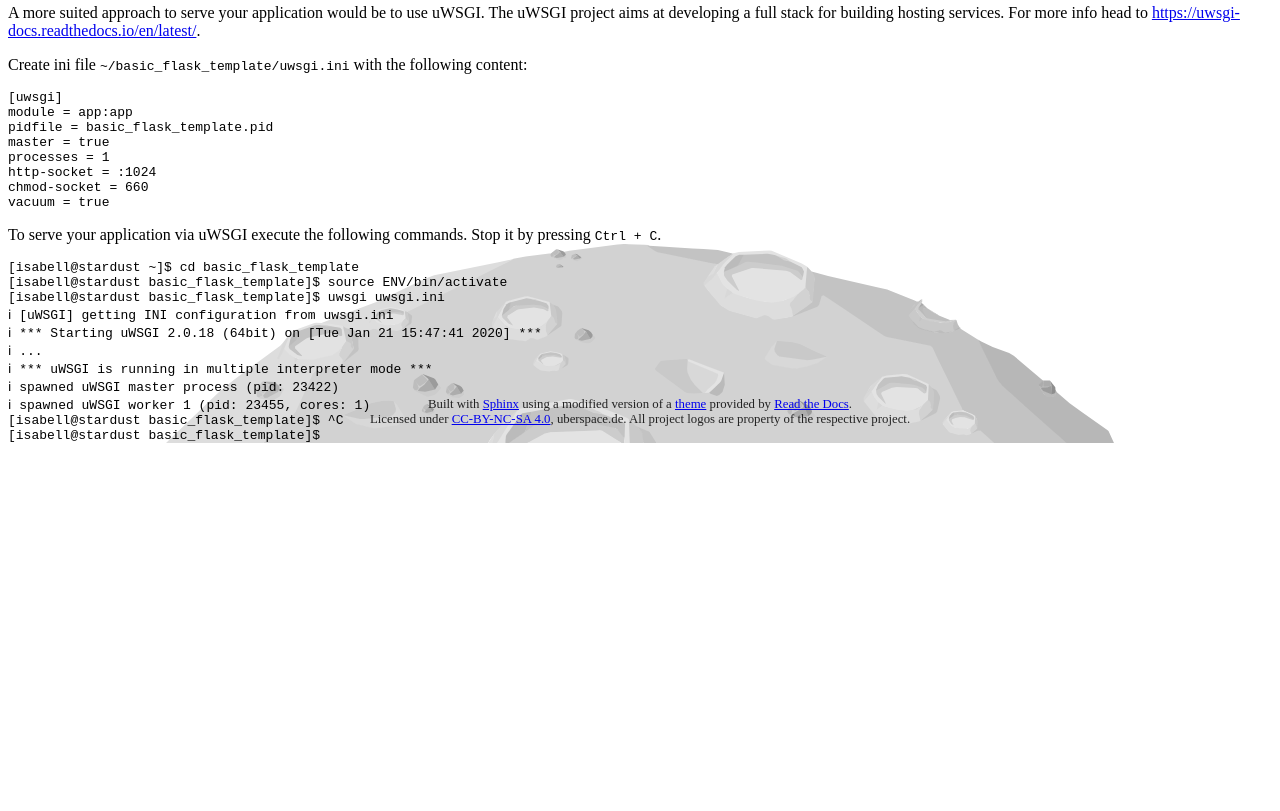
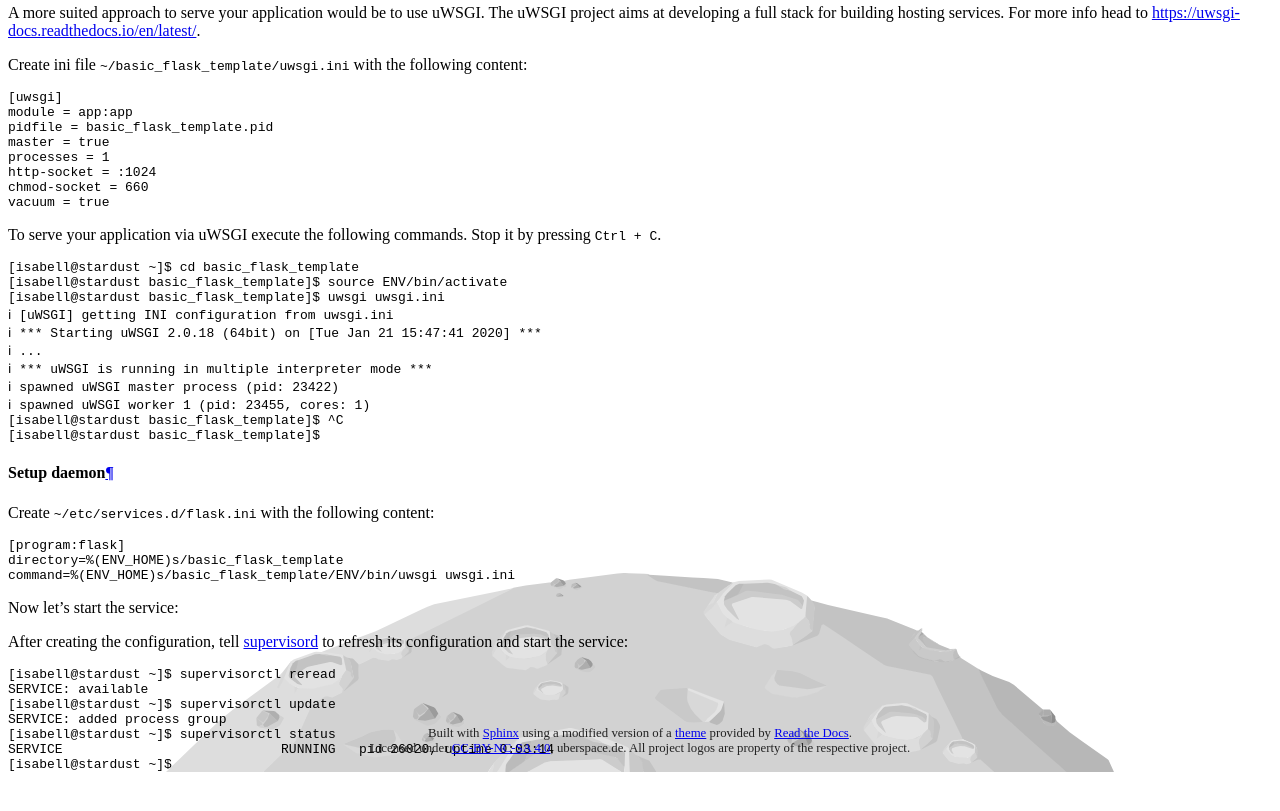
Before and after one commit to Uberspace/lab, a Sphinx documentation site: the page built from source/guide_flask.rst, in a window 1280 px wide and 900 px high, scrolled down 4689 px. Shown: the top 811 px of the window. Built offline with Sphinx 7.4.7 and the Read the Docs theme 2.0.0, drawn with Linux system fonts in a browser that asks for light colours; before the commit the page ends 5260 px from its top, so only the background shows below that.

Commit message:
[flask] add supervisord setup

```diff
--- a/source/guide_flask.rst
+++ b/source/guide_flask.rst
@@ -192,3 +192,18 @@ To serve your application via uWSGI execute the following commands. Stop it by p
   ℹ spawned uWSGI worker 1 (pid: 23455, cores: 1)
   [isabell@stardust basic_flask_template]$ ^C
   [isabell@stardust basic_flask_template]$
+
+Setup daemon
+^^^^^^^^^^^^
+
+Create ``~/etc/services.d/flask.ini`` with the following content:
+
+.. code-block:: ini
+
+ [program:flask]
+ directory=%(ENV_HOME)s/basic_flask_template
+ command=%(ENV_HOME)s/basic_flask_template/ENV/bin/uwsgi uwsgi.ini
+
+Now let's start the service:
+
+.. include:: includes/supervisord.rst
```
